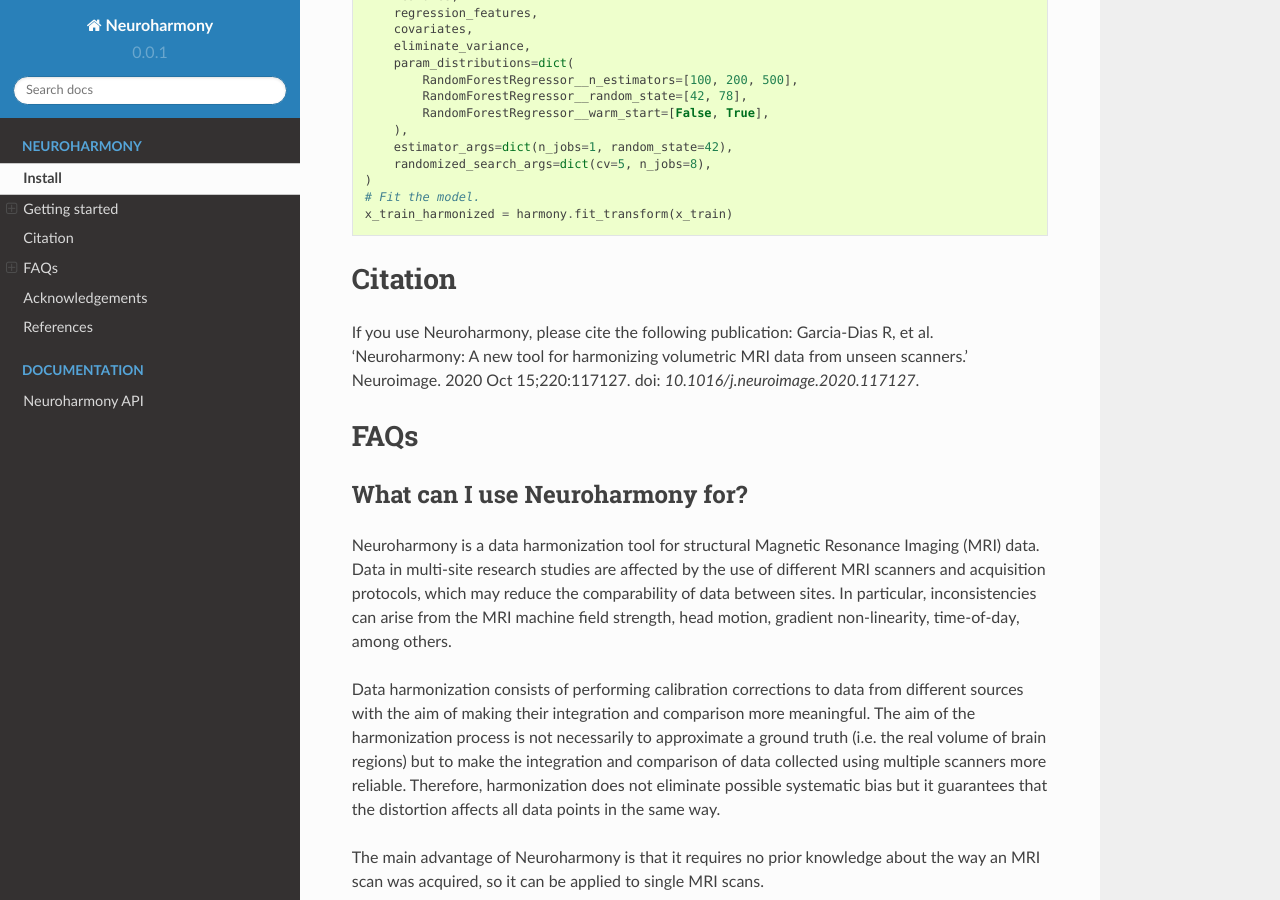
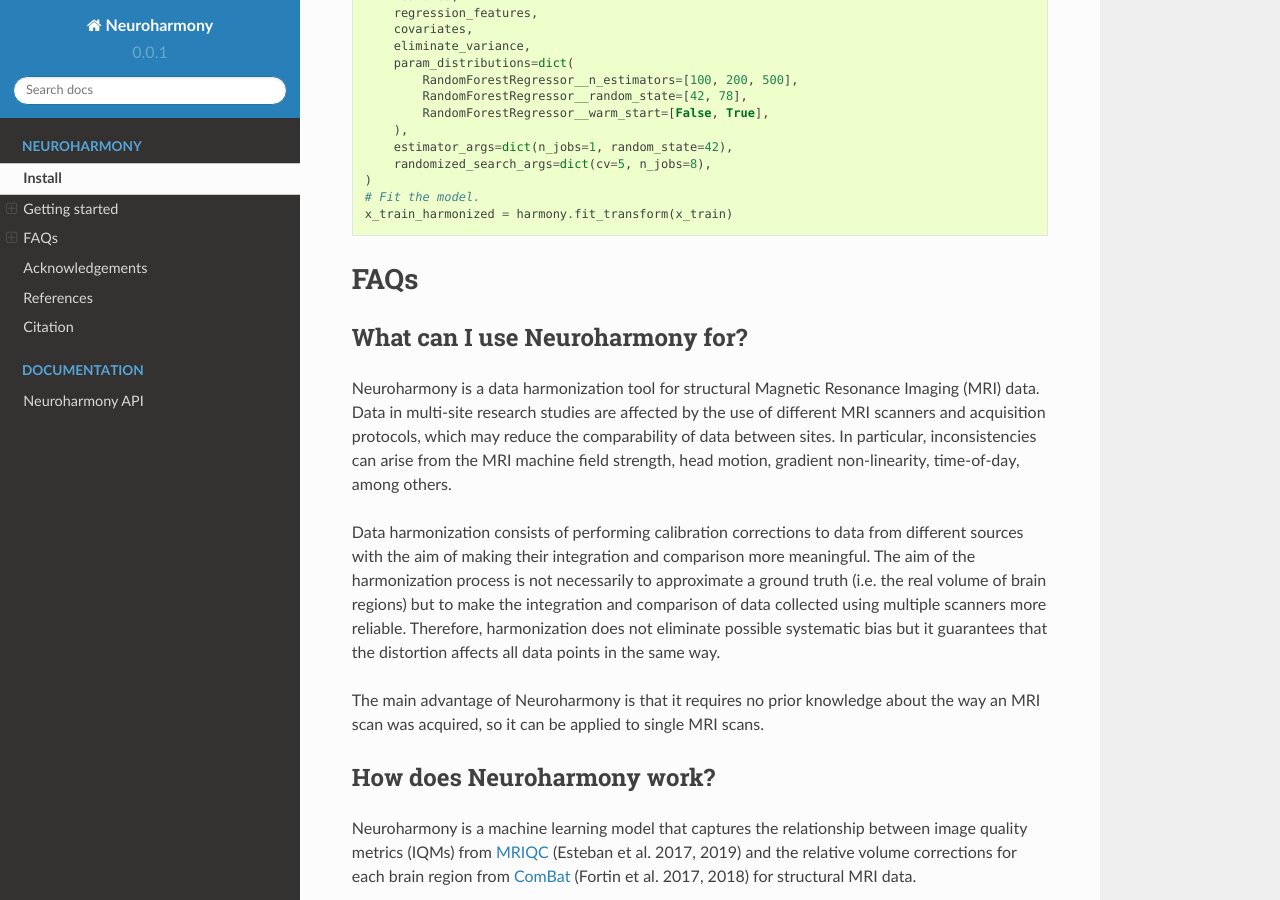
Before and after one commit to garciadias/Neuroharmony, a Sphinx documentation site: the page built from docs/neuroharmony.rst, in a window 1280 px wide and 900 px high, scrolled down 2406 px. Built offline with Sphinx 7.4.7 and the Read the Docs theme 2.0.0, drawn with Linux system fonts in a browser that asks for light colours; formulas are drawn with MathJax 3; some of the changed text lies outside the part shown.

Commit message:
Minor update to documentation

```diff
--- a/docs/neuroharmony.rst
+++ b/docs/neuroharmony.rst
@@ -154,14 +155,6 @@ Train your own Neuroharmony model
     )
     # Fit the model.
     x_train_harmonized = harmony.fit_transform(x_train)
-
-
-
-Citation
----------------
-If you use Neuroharmony, please cite the following publication:
-Garcia-Dias R, et al. 'Neuroharmony: A new tool for harmonizing volumetric MRI data from unseen scanners.'
-Neuroimage. 2020 Oct 15;220:117127. doi: `10.1016/j.neuroimage.2020.117127`.
 
 
 FAQs
```
Also changed, not shown: other parts of docs/neuroharmony.rst (+8 -0 lines).
